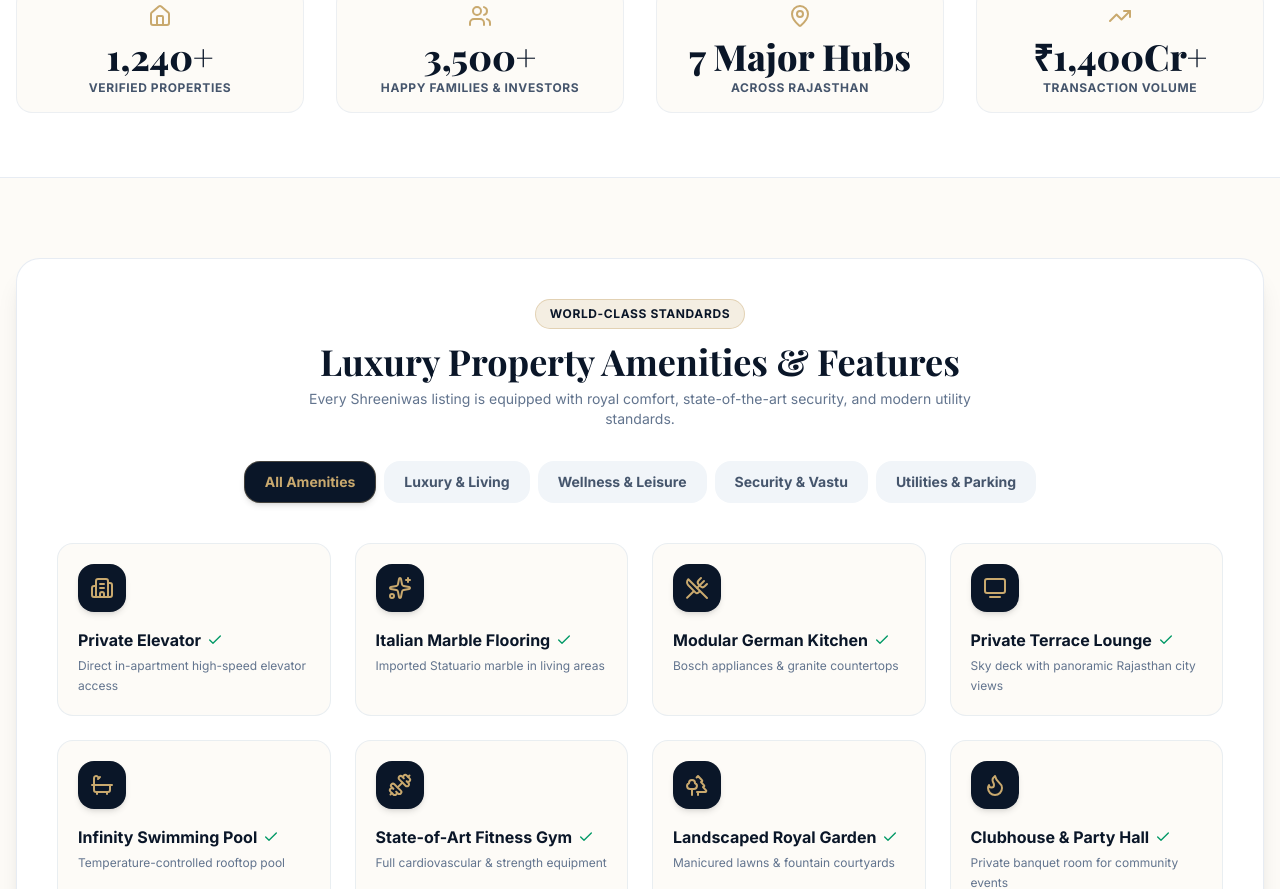
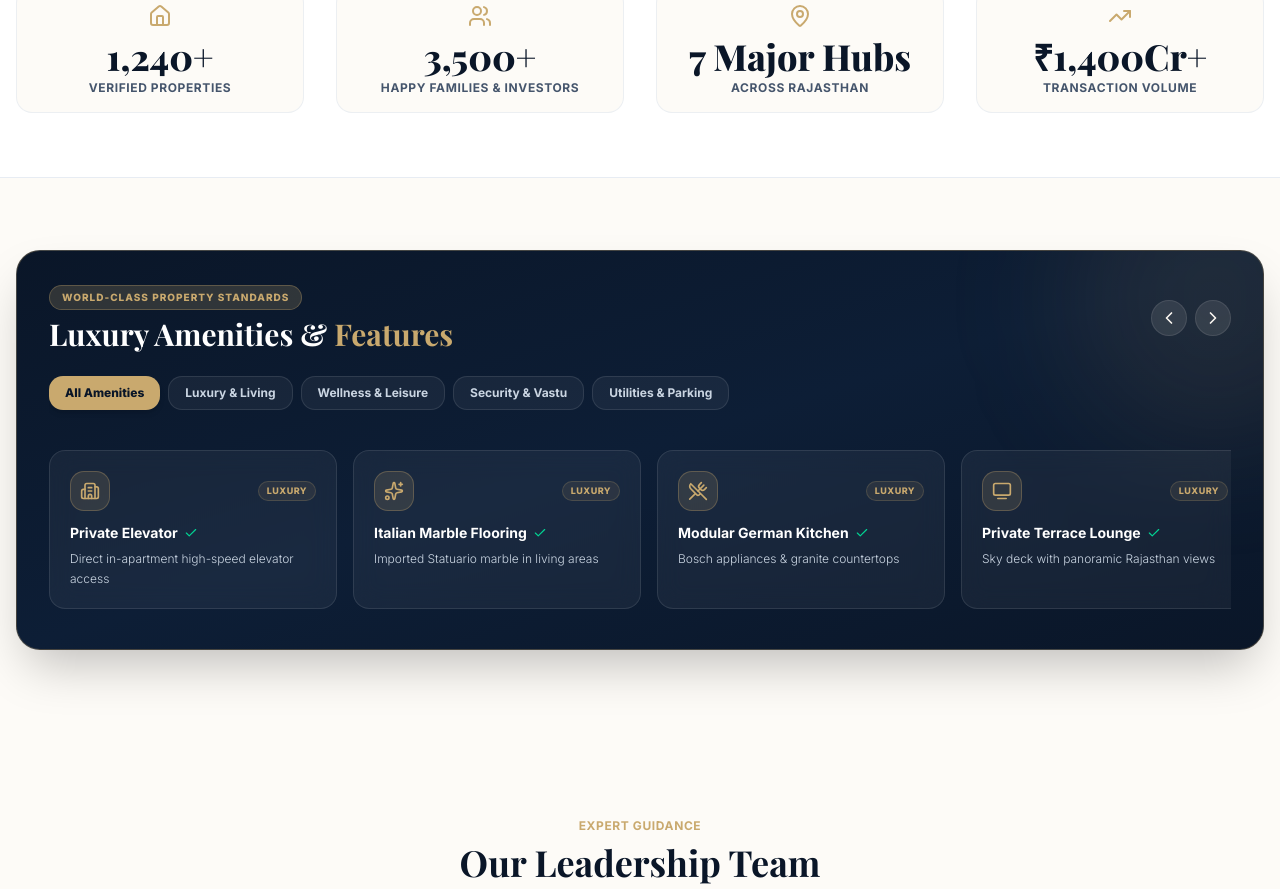
Before and after one commit to sam1001-pixel/shreeniwasproperties, a Next.js app: page /about in a window 1280 px wide. Shown: the part 1911-2800 px from the top of the page. Built offline with nearby package versions, Linux system fonts and the light colour scheme; a web font is replaced by a local one.

Commit message:
feat(ui): upgrade AmenitiesShowcase into a fancy auto-scrolling luxury marquee carousel

```diff
--- a/src/components/shared/amenities-showcase.tsx
+++ b/src/components/shared/amenities-showcase.tsx
@@ -1,24 +1,25 @@
 'use client';
 
-import React, { useState } from 'react';
+import React, { useState, useRef, useEffect } from 'react';
 import {
   Building2, Bath, Shield, Car, Trees, Wifi, Zap, ShieldCheck,
-  Compass, Sparkles, Dumbbell, Flame, Tv, Lock, Tv2, UtensilsCrossed, Check
+  Compass, Sparkles, Dumbbell, Flame, Tv, Lock, Tv2, UtensilsCrossed, Check,
+  ChevronLeft, ChevronRight
 } from 'lucide-react';
 
 export const AMENITIES_CATALOG = [
-  { id: 'all', category: 'All Features', label: 'All Amenities' },
-  { id: 'luxury', category: 'Luxury & Living', label: 'Luxury & Living' },
-  { id: 'wellness', category: 'Wellness & Leisure', label: 'Wellness & Leisure' },
-  { id: 'security', category: 'Security & Vastu', label: 'Security & Vastu' },
-  { id: 'utilities', category: 'Utilities & Parking', label: 'Utilities & Parking' },
+  { id: 'all', label: 'All Amenities' },
+  { id: 'luxury', label: 'Luxury & Living' },
+  { id: 'wellness', label: 'Wellness & Leisure' },
+  { id: 'security', label: 'Security & Vastu' },
+  { id: 'utilities', label: 'Utilities & Parking' },
 ];
 
 export const ALL_AMENITIES = [
   { name: 'Private Elevator', category: 'luxury', icon: Building2, desc: 'Direct in-apartment high-speed elevator access' },
   { name: 'Italian Marble Flooring', category: 'luxury', icon: Sparkles, desc: 'Imported Statuario marble in living areas' },
   { name: 'Modular German Kitchen', category: 'luxury', icon: UtensilsCrossed, desc: 'Bosch appliances & granite countertops' },
-  { name: 'Private Terrace Lounge', category: 'luxury', icon: Tv2, desc: 'Sky deck with panoramic Rajasthan city views' },
+  { name: 'Private Terrace Lounge', category: 'luxury', icon: Tv2, desc: 'Sky deck with panoramic Rajasthan views' },
 
   { name: 'Infinity Swimming Pool', category: 'wellness', icon: Bath, desc: 'Temperature-controlled rooftop pool' },
   { name: 'State-of-Art Fitness Gym', category: 'wellness', icon: Dumbbell, desc: 'Full cardiovascular & strength equipment' },
@@ -37,33 +38,89 @@ export const ALL_AMENITIES = [
 
 export default function AmenitiesShowcase() {
   const [activeCategory, setActiveCategory] = useState('all');
+  const scrollRef = useRef<HTMLDivElement>(null);
+  const [isPaused, setIsPaused] = useState(false);
 
   const filtered = activeCategory === 'all'
     ? ALL_AMENITIES
     : ALL_AMENITIES.filter(a => a.category === activeCategory);
 
+  // Auto-scroll effect
+  useEffect(() => {
+    const container = scrollRef.current;
+    if (!container) return;
+
+    let animationFrameId: number;
+    const scroll = () => {
+      if (!isPaused && container) {
+        if (container.scrollLeft + container.clientWidth >= container.scrollWidth - 1) {
+          container.scrollLeft = 0;
+        } else {
+          container.scrollLeft += 0.8;
+        }
+      }
+      animationFrameId = requestAnimationFrame(scroll);
+    };
+
+    animationFrameId = requestAnimationFrame(scroll);
+    return () => cancelAnimationFrame(animationFrameId);
+  }, [isPaused]);
+
+  const scrollManual = (direction: 'left' | 'right') => {
+    if (scrollRef.current) {
+      const scrollAmount = 320;
+      scrollRef.current.scrollBy({
+        left: direction === 'left' ? -scrollAmount : scrollAmount,
+        behavior: 'smooth'
+      });
+    }
+  };
+
   return (
-    <div className="bg-white rounded-3xl p-6 sm:p-10 border border-slate-200/80 shadow-xl max-w-7xl mx-auto my-12">
-      <div className="text-center mb-8">
-        <span className="bg-[#C9A96E]/20 text-[#0A1628] border border-[#C9A96E]/40 text-xs font-bold px-3.5 py-1.5 rounded-full uppercase tracking-wider inline-block mb-3">
-          World-Class Standards
-        </span>
-        <h2 className="text-3xl sm:text-4xl font-serif font-bold text-[#0A1628]">Luxury Property Amenities & Features</h2>
-        <p className="text-slate-500 text-sm mt-2 max-w-2xl mx-auto">
-          Every Shreeniwas listing is equipped with royal comfort, state-of-the-art security, and modern utility standards.
-        </p>
+    <div className="bg-gradient-to-br from-[#0A1628] via-[#0D1E36] to-[#0A1628] text-white rounded-3xl p-6 sm:p-8 border border-[#C9A96E]/30 shadow-2xl max-w-7xl mx-auto my-10 relative overflow-hidden">
+      {/* Background Gold Ambient Glow */}
+      <div className="absolute -top-24 -right-24 w-72 h-72 bg-[#C9A96E]/10 rounded-full blur-3xl pointer-events-none"></div>
+
+      {/* Header with Navigation Controls */}
+      <div className="flex flex-col sm:flex-row items-start sm:items-center justify-between gap-4 mb-6">
+        <div>
+          <span className="bg-[#C9A96E]/20 text-[#C9A96E] border border-[#C9A96E]/30 text-[10px] font-extrabold px-3 py-1 rounded-full uppercase tracking-widest inline-block mb-1.5">
+            World-Class Property Standards
+          </span>
+          <h2 className="text-2xl sm:text-3xl font-serif font-bold text-white">
+            Luxury Amenities & <span className="text-[#C9A96E]">Features</span>
+          </h2>
+        </div>
+
+        {/* Scroll Buttons */}
+        <div className="flex items-center gap-2 self-end sm:self-auto">
+          <button
+            onClick={() => scrollManual('left')}
+            className="w-9 h-9 rounded-full bg-white/10 hover:bg-[#C9A96E] hover:text-[#0A1628] transition-colors flex items-center justify-center border border-white/10 cursor-pointer"
+            aria-label="Scroll left"
+          >
+            <ChevronLeft className="w-5 h-5" />
+          </button>
+          <button
+            onClick={() => scrollManual('right')}
+            className="w-9 h-9 rounded-full bg-white/10 hover:bg-[#C9A96E] hover:text-[#0A1628] transition-colors flex items-center justify-center border border-white/10 cursor-pointer"
+            aria-label="Scroll right"
+          >
+            <ChevronRight className="w-5 h-5" />
+          </button>
+        </div>
       </div>
 
-      {/* Category Tabs */}
-      <div className="flex gap-2 overflow-x-auto no-scrollbar justify-start sm:justify-center mb-8 pb-2">
+      {/* Category Tabs Bar */}
+      <div className="flex gap-2 overflow-x-auto no-scrollbar mb-6 pb-2">
         {AMENITIES_CATALOG.map(tab => (
           <button
             key={tab.id}
             onClick={() => setActiveCategory(tab.id)}
-            className={`whitespace-nowrap px-5 py-2.5 rounded-2xl text-xs sm:text-sm font-bold transition-all cursor-pointer ${
+            className={`whitespace-nowrap px-4 py-2 rounded-xl text-xs font-bold transition-all cursor-pointer ${
               activeCategory === tab.id
-                ? 'bg-[#0A1628] text-[#C9A96E] shadow-md border border-[#C9A96E]/30'
-                : 'bg-slate-100 text-slate-600 hover:bg-slate-200'
+                ? 'bg-[#C9A96E] text-[#0A1628] shadow-md font-extrabold'
+                : 'bg-white/5 text-slate-300 hover:bg-white/10 hover:text-white border border-white/10'
             }`}
           >
             {tab.label}
@@ -71,20 +128,38 @@ export default function AmenitiesShowcase() {
         ))}
       </div>
 
-      {/* Amenities Cards Grid */}
-      <div className="grid grid-cols-1 sm:grid-cols-2 lg:grid-cols-4 gap-4 sm:gap-6">
-        {filtered.map((item, idx) => (
-          <div key={idx} className="bg-[#FDFBF7] p-5 rounded-2xl border border-slate-200/70 hover:border-[#C9A96E] transition-all hover:shadow-md group">
-            <div className="w-12 h-12 rounded-2xl bg-[#0A1628] flex items-center justify-center text-[#C9A96E] mb-4 group-hover:scale-110 transition-transform shadow-md">
-              <item.icon className="w-6 h-6" />
+      {/* Fancy Horizontal Scrolling Marquee Track */}
+      <div
+        ref={scrollRef}
+        onMouseEnter={() => setIsPaused(true)}
+        onMouseLeave={() => setIsPaused(false)}
+        onTouchStart={() => setIsPaused(true)}
+        onTouchEnd={() => setIsPaused(false)}
+        className="flex gap-4 overflow-x-auto no-scrollbar py-2 scroll-smooth"
+      >
+        {filtered.map((item, idx) => {
+          const IconComp = item.icon;
+          return (
+            <div
+              key={idx}
+              className="flex-shrink-0 w-64 sm:w-72 bg-white/5 backdrop-blur-md p-5 rounded-2xl border border-white/10 hover:border-[#C9A96E]/60 transition-all duration-300 hover:-translate-y-1 hover:shadow-xl hover:shadow-[#C9A96E]/10 group cursor-pointer"
+            >
+              <div className="flex items-center justify-between mb-3">
+                <div className="w-10 h-10 rounded-xl bg-[#C9A96E]/15 border border-[#C9A96E]/30 flex items-center justify-center text-[#C9A96E] group-hover:scale-110 transition-transform">
+                  <IconComp className="w-5 h-5" />
+                </div>
+                <span className="text-[9px] font-extrabold uppercase tracking-wider text-[#C9A96E] bg-[#C9A96E]/10 px-2 py-0.5 rounded-md border border-[#C9A96E]/20">
+                  {item.category}
+                </span>
+              </div>
+              <h3 className="font-bold text-white text-sm mb-1.5 flex items-center gap-1.5 group-hover:text-[#C9A96E] transition-colors">
+                {item.name}
+                <Check className="w-3.5 h-3.5 text-emerald-400" />
+              </h3>
+              <p className="text-xs text-slate-300 leading-relaxed font-light">{item.desc}</p>
             </div>
-            <h3 className="font-bold text-[#0A1628] text-base mb-1 flex items-center gap-1.5">
-              {item.name}
-              <Check className="w-4 h-4 text-emerald-600" />
-            </h3>
-            <p className="text-xs text-slate-500 leading-relaxed">{item.desc}</p>
-          </div>
-        ))}
+          );
+        })}
       </div>
     </div>
   );
```
